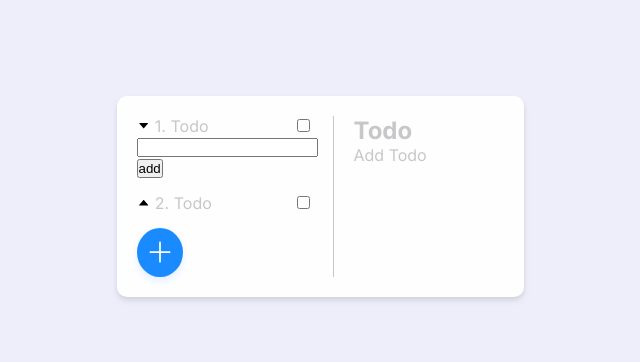
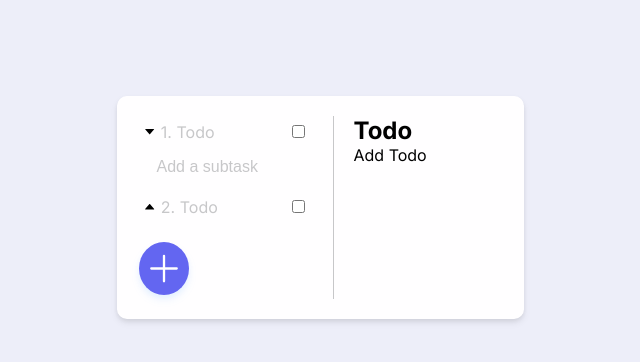
Before and after one commit to MikiHousse/todo-test, a Next.js app: page / in a window 1280 px wide. Both pictures are taken after a click on the button 465 px from the left and 126 px from the top of the page. Shown: the top 362 px of the page, without its empty margins (320-960 px from the left). Built offline with nearby package versions, Linux system fonts and the light colour scheme.

Commit message:
add reset function and style refactoring

```diff
--- a/src/components/Modal/Modal.module.scss
+++ b/src/components/Modal/Modal.module.scss
@@ -7,6 +7,7 @@
   opacity: 0;
   pointer-events: none;
   z-index: -1;
+  filter: drop-shadow(0 5px 4px rgb(26 139 255 / 0.07)) drop-shadow(0 3px 3px rgb(26 139 255 / 0.06));
 }
 
 .overlay {
@@ -19,8 +20,8 @@
 }
 
 .content {
-  padding: 20px;
-  background-color: aliceblue;
+  padding: 30px;
+  background-color: white;
   border-radius: 12px;
 }
 
--- a/src/components/TodoApp/TodoApp.module.scss
+++ b/src/components/TodoApp/TodoApp.module.scss
@@ -4,14 +4,16 @@
   background-color: #fffeff;
   filter: drop-shadow(0 4px 3px rgb(0 0 0 / 0.07)) drop-shadow(0 2px 2px rgb(0 0 0 / 0.06));
   color: #c7c7c9;
-
 }
 
 .addTodo {
-  padding: 8px;
+  padding: 5px;
   border-radius: 100%;
-  background-color: #1a8bff;
+  background-color: rgb(99 102 241);
   border: none;
+  text-align: center;
+  display: inline-block;
+  margin: 4px 2px;
   cursor: pointer;
   filter: drop-shadow(0 5px 4px rgb(26 139 255 / 0.07)) drop-shadow(0 3px 3px rgb(26 139 255 / 0.06));
   transition: all;
@@ -19,7 +21,7 @@
   transition-duration: 300ms;
 
   &:hover {
-    background-color: #027bf5;
+    background-color: rgb(79 70 229);
 
   }
 }
@@ -30,7 +32,7 @@
 }
 
 .plus {
-  padding-top: 2px;
+  padding-top: 3px;
 }
 
 .btnShow {
@@ -51,7 +53,7 @@
 }
 
 .forms {
-  width: 170px;
+  width: 300px;
   display: flex;
   flex-direction: column;
 }
@@ -65,18 +67,19 @@
   cursor: pointer;
   border-radius: 5px;
   position: relative;
+  padding: 6px;
 
   &:hover {
-    background-color: #ebf7ff;
-    color: #5fa2ff;
+    background-color: rgb(238 242 255);
+    color: rgb(167 139 250);
   }
 
 }
 
 .checkbox {
   position: absolute;
-  right: 3px;
-  top: 3px;
+  right: 8px;
+  top: 9px;
 }
 
 .name {
@@ -99,8 +102,60 @@
 .todoInfo {
   padding-left: 20px;
   width: 170px;
+  color: black;
 }
 
-.input {
+.modalForm {
   display: grid;
 }
+
+.addSubTask {
+  padding-left: 20px;
+  border: none;
+  background: none;
+  padding-top: 10px;
+  font-size: 16px;
+  color: #c7c7c9;
+  cursor: pointer;
+
+  &:hover {
+    color: rgb(167 139 250);
+  }
+}
+
+.inputModal {
+  padding-left: 2px;
+  padding-bottom: 3px;
+  border: none;
+  border-bottom: 2px solid rgb(196 181 253);
+  font-size: 16px;
+  outline: none;
+  margin-bottom: 20px;
+}
+
+.textareModal {
+  padding-left: 2px;
+  outline: none;
+  border-color: rgb(196 181 253);
+  font-size: 16px;
+}
+
+.addTodoBtn {
+  padding-top: 20px;
+
+  button {
+    font-size: 16px;
+    border: none;
+    background-color: rgb(99 102 241);
+    padding: 12px;
+    border-radius: 5px;
+    color: white;
+    cursor: pointer;
+    transition: all;
+    transition-duration: 300ms;
+
+    &:hover {
+      background-color: rgb(79 70 229);
+    }
+  }
+}
--- a/src/components/TodoApp/TodoApp.tsx
+++ b/src/components/TodoApp/TodoApp.tsx
@@ -10,24 +10,17 @@ import Modal from '../Modal/Modal';
 
 const TodoApp: FC = observer(() => {
 	const [addTodo, setAddTodo] = useState(false);
-	const [todoInfo, setTodoInfo] = useState(false);
 	const [isOpen, setIsOpen] = useState(false);
 
 	const handleAddTodoClick = () => {
+		todoStore.reset();
 		setIsOpen(true);
 		setAddTodo(true);
-		setTodoInfo(false);
 	};
 
 	return (
 		<>
 			<div className={cls.TodoApp}>
-				{/* <div>
-				<form>
-					<input type="text" />
-					<button onClick={todoStore.addSubtodo(el.id , el.name)}></button>
-				</form>
-			</div> */}
 				<div className={cls.todo}>
 					<div className={cls.todoList}>
 						{todoStore.todoList.map((el: ITodo) => (
@@ -37,7 +30,6 @@ const TodoApp: FC = observer(() => {
 								onClick={() => {
 									todoStore.selectTodo(el.id);
 									setAddTodo(false);
-									setTodoInfo(true);
 								}}>
 								<div className={cls.item}>
 									<button className={cls.btnShow} onClick={() => todoStore.showTodo(el.id)}>
@@ -53,21 +45,7 @@ const TodoApp: FC = observer(() => {
 										{el.subtodo?.map((el) => {
 											return <span>{el.name}</span>;
 										})}
-										<form>
-											<input
-												type='text'
-												onChange={(e) => {
-													todoStore.todo.name = e.target.value;
-												}}
-											/>
-											<button
-												onClick={(e) => {
-													e.preventDefault();
-													todoStore.addSubtodo();
-												}}>
-												add
-											</button>
-										</form>
+										<button className={cls.addSubTask}>Add a subtask</button>
 									</div>
 								) : (
 									''
@@ -76,15 +54,10 @@ const TodoApp: FC = observer(() => {
 						))}
 						<div>
 							<button className={cls.addTodo} onClick={handleAddTodoClick}>
-								<BsPlusLg className={cls.plus} size={30} color='white' />
+								<BsPlusLg className={cls.plus} size={40} color='white' />
 							</button>
 						</div>
 					</div>
-					{/* {todoInfo ? (
-
-					) : (
-						''
-					)} */}
 					<div className={cls.todoInfo}>
 						<h2>{todoStore.todo.name === undefined ? '' : todoStore.todo.name}</h2>
 						<p>{todoStore.todo.description}</p>
@@ -93,27 +66,34 @@ const TodoApp: FC = observer(() => {
 			</div>
 			{addTodo ? (
 				<Modal isOpen={isOpen} onClose={() => setIsOpen(false)}>
-					{' '}
 					<div className={cls.forms}>
-						<form className={cls.input}>
+						<form className={cls.modalForm}>
 							<input
+								placeholder='Todo title'
+								className={cls.inputModal}
 								type='text'
 								value={todoStore.todo.name}
 								onChange={(e) => (todoStore.todo.name = e.target.value)}
 							/>
-							<input
-								type='textarea'
+							<textarea
+								className={cls.textareModal}
+								placeholder='Describe the task'
+								rows={5}
+								cols={100}
 								value={todoStore.todo.description}
 								onChange={(e) => (todoStore.todo.description = e.target.value)}
 							/>
 						</form>
+						<div className={cls.addTodoBtn}>
 							<button
 								onClick={(e) => {
 									e.preventDefault();
 									todoStore.addTodo();
+									setIsOpen(false);
 								}}>
 								Add Task
 							</button>
+						</div>
 					</div>
 				</Modal>
 			) : (
--- a/src/store/TodoStore.ts
+++ b/src/store/TodoStore.ts
@@ -50,6 +50,9 @@ class TodoStore {
 			subtodo: [],
 		};
 	}
+	reset() {
+		this.todo = this.resetTodoData();
+	}
 
 	constructor() {
 		makeAutoObservable(this);
```
Lines whose indentation alone changed are shown as unchanged.
